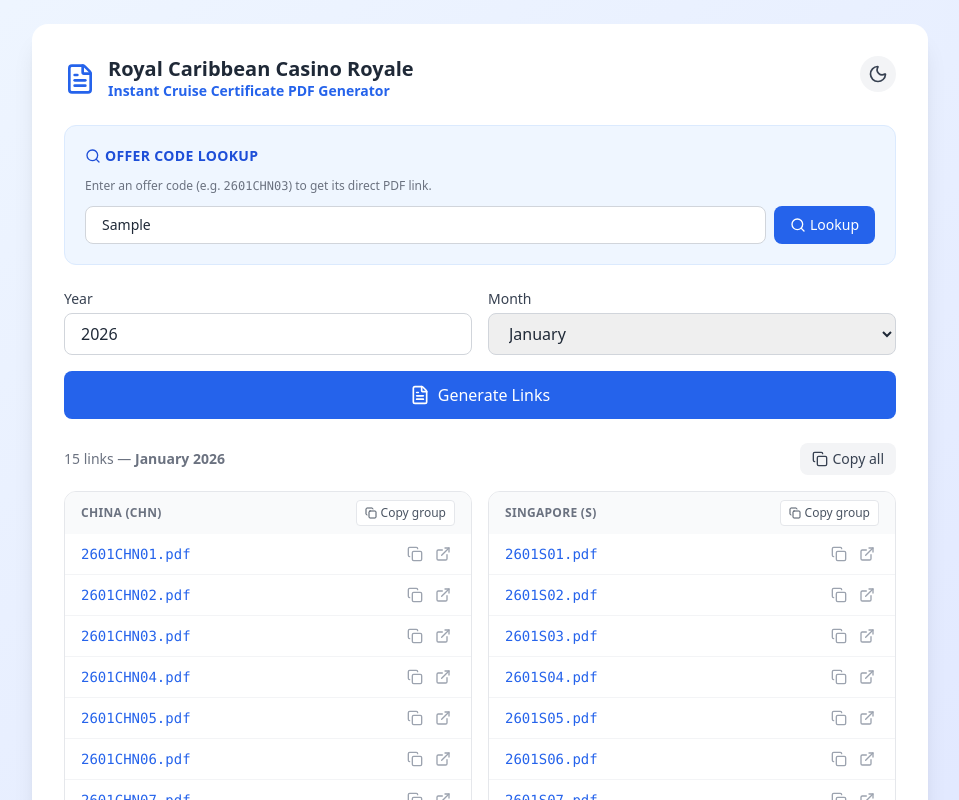
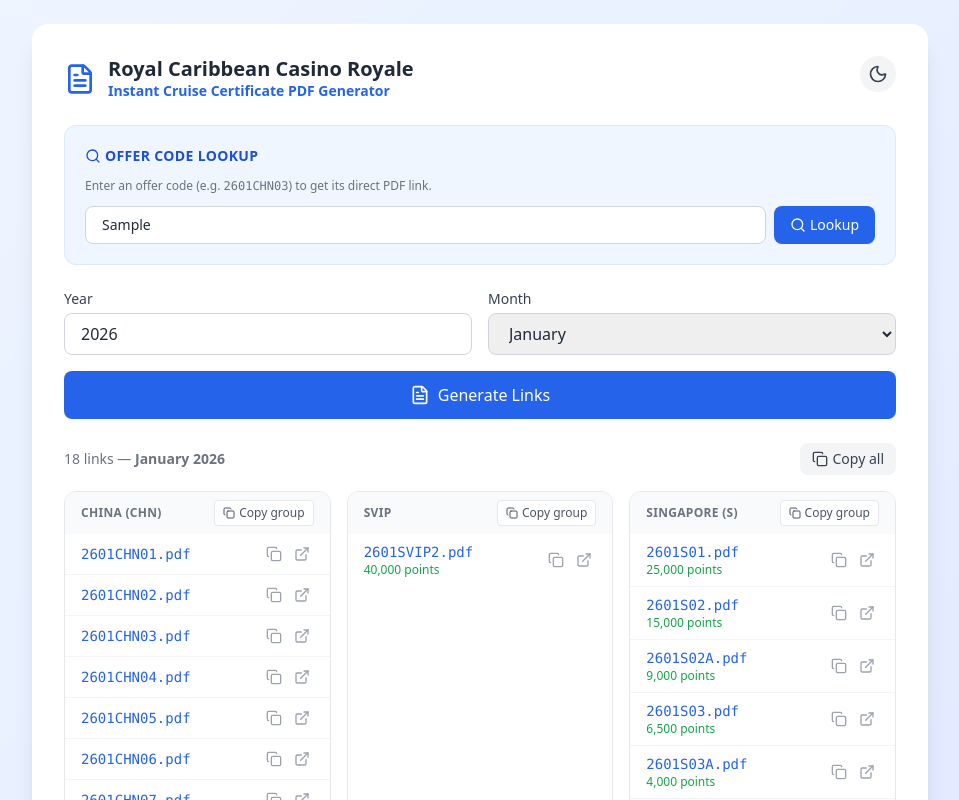
Before and after one commit to J-i-n-g-Yang/Royal-Carribean, a React (Create React App) app: page / in a window 1280 px wide. Both pictures are taken after typing "Sample" into the empty fields and a click on the button "Generate Links". Shown: the top 800 px of the page, without its empty margins (160-1119 px from the left). Built offline with nearby package versions, Linux system fonts and the light colour scheme.

Commit message:
Update App.js

```diff
--- a/src/App.js
+++ b/src/App.js
@@ -39,10 +39,26 @@
 
   const d = (light, darkCls) => (dark ? darkCls : light);
 
+  const cabinTypes = [
+    { code: 'SVIP2', points: '40,000', group: 'SVIP' },
+    { code: 'S01', points: '25,000', group: 'S' },
+    { code: 'S02', points: '15,000', group: 'S' },
+    { code: 'S02A', points: '9,000', group: 'S' },
+    { code: 'S03', points: '6,500', group: 'S' },
+    { code: 'S03A', points: '4,000', group: 'S' },
+    { code: 'S04', points: '3,000', group: 'S' },
+    { code: 'S05', points: '2,000', group: 'S' },
+    { code: 'S06', points: '1,500', group: 'S' },
+    { code: 'S07', points: '1,200', group: 'S' },
+    { code: 'S08', points: '800', group: 'S' },
+  ];
+
   const generate = () => {
     const yy = String(year).slice(-2);
     const mm = String(month).padStart(2, '0');
     const generated = [];
+
+    // Generate CHN links
     for (let x = 1; x <= 7; x++) {
       const f = `${yy}${mm}CHN0${x}.pdf`;
       generated.push({
@@ -50,17 +66,22 @@
         filename: f,
         url: BASE_URL + f,
         group: 'CHN',
+        points: null,
       });
     }
-    for (let x = 1; x <= 8; x++) {
-      const f = `${yy}${mm}S0${x}.pdf`;
+
+    // Generate cabin type links with point values
+    cabinTypes.forEach(({ code, points, group }) => {
+      const f = `${yy}${mm}${code}.pdf`;
       generated.push({
-        label: `S0${x}`,
+        label: code,
         filename: f,
         url: BASE_URL + f,
-        group: 'S',
+        group: group,
+        points: points,
       });
-    }
+    });
+
     setLinks(generated);
     setCopied(null);
   };
@@ -100,6 +121,7 @@
   };
 
   const chnLinks = links.filter((l) => l.group === 'CHN');
+  const svipLinks = links.filter((l) => l.group === 'SVIP');
   const sLinks = links.filter((l) => l.group === 'S');
 
   return (
@@ -324,11 +346,13 @@
               </button>
             </div>
 
-            <div className="grid grid-cols-1 md:grid-cols-2 gap-4">
+            <div className="grid grid-cols-1 md:grid-cols-3 gap-4">
               {[
                 { title: 'China (CHN)', data: chnLinks, group: 'CHN' },
+                { title: 'SVIP', data: svipLinks, group: 'SVIP' },
                 { title: 'Singapore (S)', data: sLinks, group: 'S' },
               ].map(({ title, data, group }) => (
+                data.length > 0 && (
                   <div
                     key={group}
                     className={`border rounded-xl overflow-hidden ${d(
@@ -379,14 +403,26 @@
                             'hover:bg-gray-800/60'
                           )}`}
                         >
+                          <div className="min-w-0 flex-1">
                             <span
-                          className={`text-sm font-mono truncate ${d(
+                              className={`text-sm font-mono truncate block ${d(
                                 'text-blue-600',
                                 'text-blue-400'
                               )}`}
                             >
                               {link.filename}
                             </span>
+                            {link.points && (
+                              <span
+                                className={`text-xs font-medium ${d(
+                                  'text-green-600',
+                                  'text-green-400'
+                                )}`}
+                              >
+                                {link.points} points
+                              </span>
+                            )}
+                          </div>
                           <div className="flex items-center gap-1 ml-2 shrink-0">
                             <button
                               onClick={() => copySingle(link.url, link.filename)}
@@ -417,6 +453,7 @@
                       ))}
                     </ul>
                   </div>
+                )
               ))}
             </div>
           </div>
```
Lines whose indentation alone changed are shown as unchanged.
